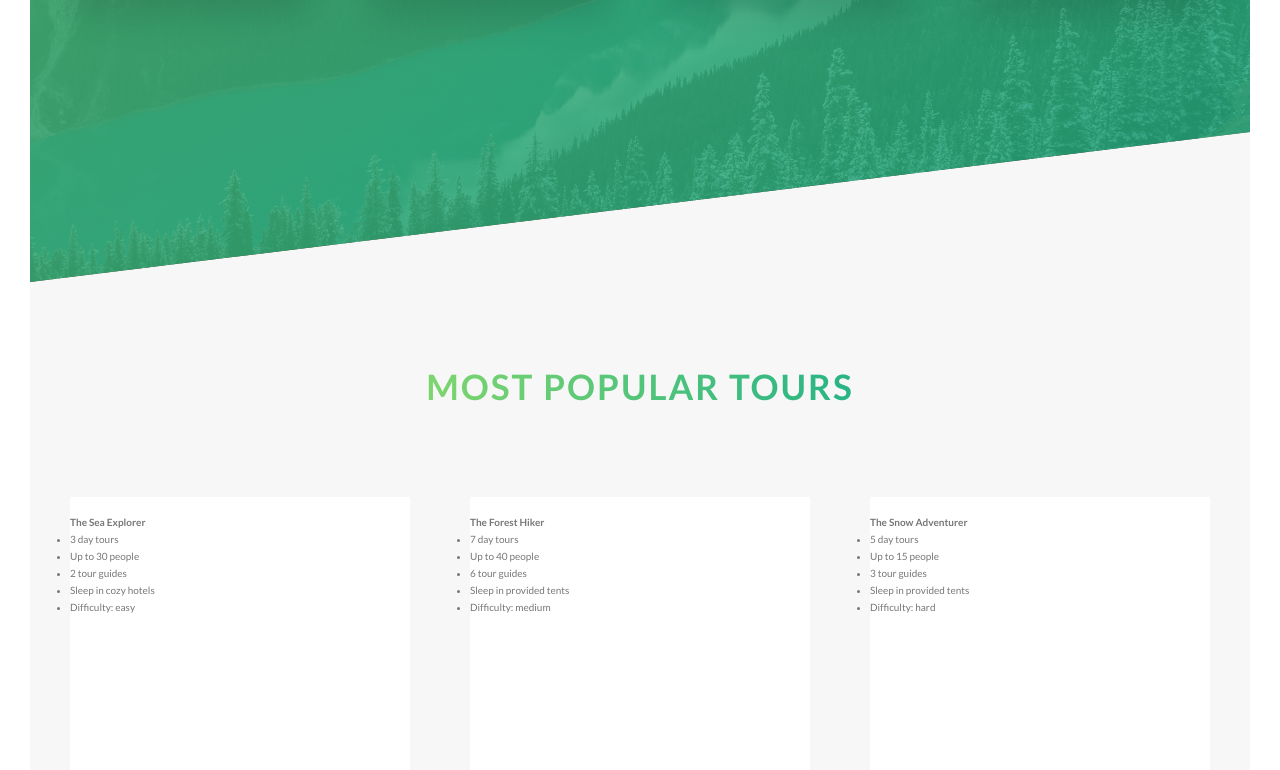
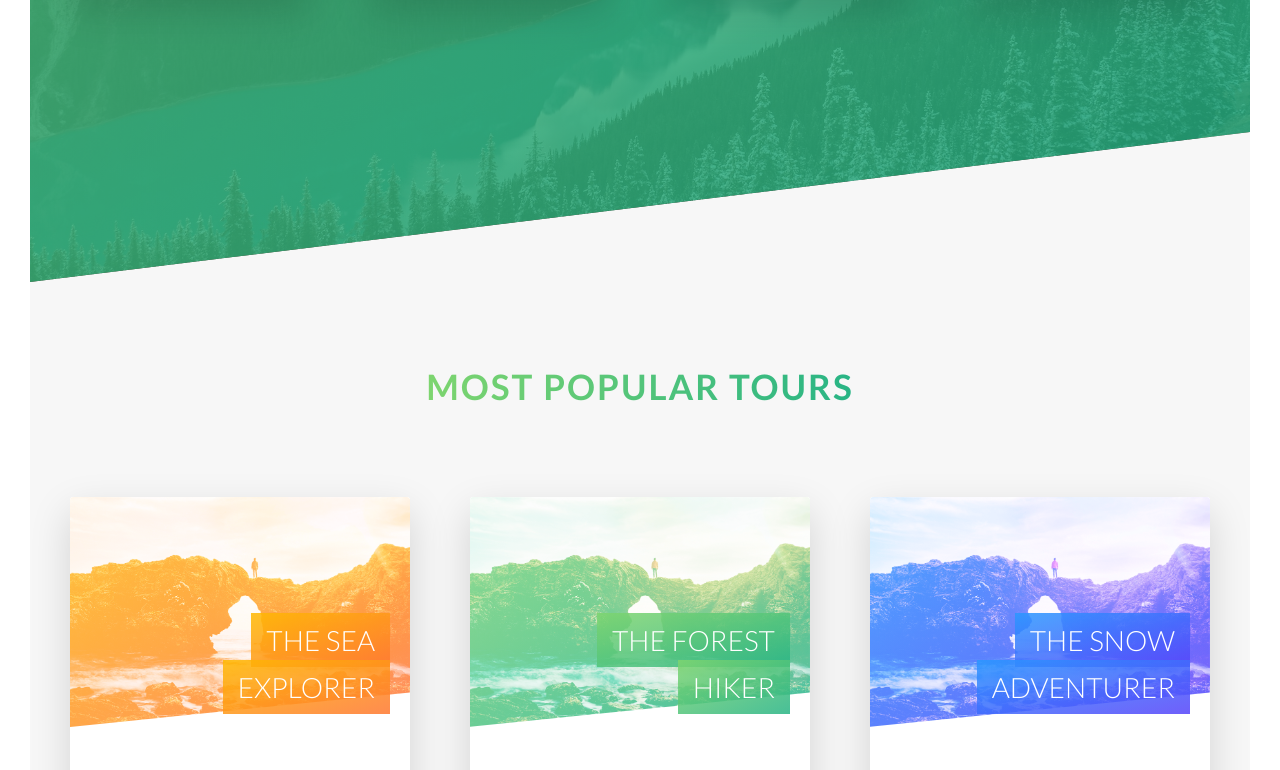
Before and after one commit to EkaterynaB/landing, a plain HTML site: page index.html in a window 1280 px wide. Shown: the part 2030-2800 px from the top of the page. Drawn offline with Linux system fonts and the light colour scheme.

Commit message:
modify css style

```diff
--- a/css/style.css
+++ b/css/style.css
@@ -103,9 +103,10 @@ body {
   text-decoration: none;
   padding: 15px 40px;
   display: inline-block;
-  border-radius: 100px;
+  border-radius: 10rem;
   transition: all .2s;
-  position: relative; }
+  position: relative;
+  font-size: 1.6rem; }
 
 .btn:hover {
   transform: translateY(-3px);
@@ -118,11 +119,17 @@ body {
   transform: translateY(-1px);
   box-shadow: 0 10px 10px rgba(0, 0, 0, 0.2); }
 
-.btn-white {
-  background: #fff;
+.btn--white {
+  background-color: #fff;
   color: #777; }
-  .btn-white:after {
-    background: #fff; }
+  .btn--white::after {
+    background-color: #fff; }
+
+.btn--green {
+  background-color: #55c57a;
+  color: #fff; }
+  .btn--green::after {
+    background-color: #55c57a; }
 
 .btn:after {
   content: '';
@@ -211,22 +218,93 @@ body {
   position: relative;
   height: 50rem; }
   .card__side {
-    background-color: orangered;
     height: 50rem;
-    transition: all .8s ease;
+    transition: all .3s ease;
     position: absolute;
     top: 0;
     left: 0;
     width: 100%;
-    backface-visibility: hidden; }
+    backface-visibility: hidden;
+    border-radius: 3px;
+    box-shadow: 0 1.5rem 4rem rgba(0, 0, 0, 0.15);
+    overflow: hidden; }
     .card__side--front {
       background-color: #fff; }
     .card__side--back {
       transform: rotateY(180deg); }
+      .card__side--back-1 {
+        background-image: linear-gradient(to right bottom, #ffb900, #ff7730); }
+      .card__side--back-2 {
+        background-image: linear-gradient(to right bottom, #7ed56f, #28b485); }
+      .card__side--back-3 {
+        background-image: linear-gradient(to right bottom, #2998ff, #5643fa); }
   .card:hover .card__side--front {
-    transform: rotateY(180deg); }
+    transform: rotateY(-180deg); }
   .card:hover .card__side--back {
     transform: rotateY(0deg); }
+  .card__picture {
+    background-size: cover;
+    height: 23rem;
+    background-blend-mode: screen;
+    -webkit-clip-path: polygon(0 0, 100% 0, 100% 85%, 0 100%);
+    clip-path: polygon(0 0, 100% 0, 100% 85%, 0 100%);
+    border-top-left-radius: 3px;
+    border-top-right-radius: 3px; }
+    .card__picture--1 {
+      background-image: linear-gradient(to right bottom, #ffb900, #ff7730), url(../img/nat-5.jpg); }
+    .card__picture--2 {
+      background-image: linear-gradient(to right bottom, #7ed56f, #28b485), url(../img/nat-5.jpg); }
+    .card__picture--3 {
+      background-image: linear-gradient(to right bottom, #2998ff, #5643fa), url(../img/nat-5.jpg); }
+  .card__heading {
+    font-size: 2.8rem;
+    font-weight: 300;
+    text-transform: uppercase;
+    text-align: right;
+    color: #fff;
+    position: absolute;
+    top: 12rem;
+    right: 2rem;
+    width: 75%; }
+  .card__heading-span {
+    padding: 1rem 1.5rem;
+    -webkit-box-decoration-break: clone;
+    box-decoration-break: clone; }
+    .card__heading-span--1 {
+      background-image: linear-gradient(to right bottom, rgba(255, 185, 0, 0.85), rgba(255, 119, 48, 0.85)); }
+    .card__heading-span--2 {
+      background-image: linear-gradient(to right bottom, rgba(126, 213, 111, 0.85), rgba(40, 180, 133, 0.85)); }
+    .card__heading-span--3 {
+      background-image: linear-gradient(to right bottom, rgba(41, 152, 255, 0.85), rgba(86, 67, 250, 0.85)); }
+  .card__details {
+    padding: 3rem; }
+    .card__details ul {
+      list-style: none;
+      width: 80%;
+      margin: 0 auto; }
+      .card__details ul li {
+        text-align: center;
+        font-size: 1.5rem;
+        padding: 1rem; }
+        .card__details ul li:not(:last-child) {
+          border-bottom: 1px solid #eee; }
+  .card__cta {
+    position: absolute;
+    top: 50%;
+    left: 50%;
+    transform: translate(-50%, -50%);
+    width: 90%;
+    text-align: center; }
+  .card__price-box {
+    text-align: center;
+    color: #fff;
+    margin-bottom: 8rem; }
+  .card__price-only {
+    font-size: 1.4rem;
+    text-transform: uppercase; }
+  .card__price-value {
+    font-size: 6rem;
+    font-weight: 100; }
 
 .header {
   height: 95vh;
--- a/index.html
+++ b/index.html
@@ -23,7 +23,7 @@
 			<span class="heading-primary--main">Outdoors</span>
 			<span class="heading-primary--sub">is where life happens</span>
 		</h1>
-		<a href="#" class="btn btn-white btn-animated">Discover out tours</a>
+		<a href="#" class="btn btn--white btn-animated">Discover out tours</a>
 	</div>
 </header>
 <main>
@@ -131,7 +131,7 @@
 								<p class="card__price-only">Only</p>
 								<p class="card__price-value">$297</p>
 							</div>
-							<a href="#popup" class="btn btn--white">Book now!</a>
+							<a href="#popup" class="btn btn--white btn-animated">Book now!</a>
 						</div>
 					</div>
 				</div>
@@ -164,7 +164,7 @@
 								<p class="card__price-only">Only</p>
 								<p class="card__price-value">$497</p>
 							</div>
-							<a href="#popup" class="btn btn--white">Book now!</a>
+							<a href="#popup" class="btn btn--white btn-animated">Book now!</a>
 						</div>
 					</div>
 				</div>
@@ -197,7 +197,7 @@
 								<p class="card__price-only">Only</p>
 								<p class="card__price-value">$897</p>
 							</div>
-							<a href="#popup" class="btn btn--white">Book now!</a>
+							<a href="#popup" class="btn btn--white btn-animated">Book now!</a>
 						</div>
 					</div>
 				</div>
@@ -209,6 +209,7 @@
 		</div>
 
 	</section>
+
 </main>
 <!--<section class="grid-test">-->
 <!--<div class="row">-->
--- a/sass/components/_button.scss
+++ b/sass/components/_button.scss
@@ -5,9 +5,10 @@
     text-decoration: none;
     padding: 15px 40px;
     display: inline-block;
-    border-radius: 100px;
+    border-radius: 10rem;
     transition: all .2s;
     position: relative;
+    font-size: $default-font-size;
   }
 
   &:hover {
@@ -25,12 +26,21 @@
     box-shadow: 0 10px 10px rgba($color-black, .2);
   }
 
-  &-white {
-    background: $color-white;
+  &--white {
+    background-color: $color-white;
     color: $color-grey-dark;
 
-    &:after {
-      background: $color-white;
+    &::after {
+      background-color: $color-white;
+    }
+  }
+
+  &--green {
+    background-color: $color-primary;
+    color: $color-white;
+
+    &::after {
+      background-color: $color-primary;
     }
   }
 
--- a/sass/components/_card.scss
+++ b/sass/components/_card.scss
@@ -5,15 +5,16 @@
   height: 50rem;
 
   &__side {
-    background-color: orangered;
     height: 50rem;
-    transition: all .8s ease;
-
+    transition: all .3s ease;
     position: absolute;
     top: 0;
     left: 0;
     width: 100%;
     backface-visibility: hidden;
+    border-radius: 3px;
+    box-shadow: 0 1.5rem 4rem rgba($color-black, .15);
+    overflow: hidden;
 
     &--front {
       background-color: $color-white;
@@ -21,14 +22,131 @@
 
     &--back {
       transform: rotateY(180deg);
+
+      &-1 {
+        background-image: linear-gradient(to right bottom, $color-secondary-light, $color-secondary-dark);
+      }
+
+      &-2 {
+        background-image: linear-gradient(to right bottom, $color-primary-light, $color-primary-dark);
+      }
+
+      &-3 {
+        background-image: linear-gradient(to right bottom, $color-tertiary-light, $color-tertiary-dark);
+      }
     }
   }
 
   &:hover &__side--front {
-    transform: rotateY(180deg);
+    transform: rotateY(-180deg);
   }
 
   &:hover &__side--back {
     transform: rotateY(0deg);
   }
+
+  &__picture {
+    background-size: cover;
+    height: 23rem;
+    background-blend-mode: screen;
+    -webkit-clip-path: polygon(0 0, 100% 0, 100% 85%, 0 100%);
+    clip-path: polygon(0 0, 100% 0, 100% 85%, 0 100%);
+    border-top-left-radius: 3px;
+    border-top-right-radius: 3px;
+
+    &--1 {
+      background-image: linear-gradient(to right bottom, $color-secondary-light, $color-secondary-dark),
+      url(../img/nat-5.jpg);
+    }
+    &--2 {
+      background-image: linear-gradient(to right bottom, $color-primary-light, $color-primary-dark),
+      url(../img/nat-5.jpg);
+    }
+    &--3 {
+      background-image: linear-gradient(to right bottom, $color-tertiary-light, $color-tertiary-dark),
+      url(../img/nat-5.jpg);
+    }
+  }
+
+  &__heading {
+    font-size: 2.8rem;
+    font-weight: 300;
+    text-transform: uppercase;
+    text-align: right;
+    color: $color-white;
+    position: absolute;
+    top: 12rem;
+    right: 2rem;
+    width: 75%;
+
+  }
+  &__heading-span {
+    padding: 1rem 1.5rem;
+    -webkit-box-decoration-break: clone;
+    box-decoration-break: clone;
+
+    &--1 {
+      background-image: linear-gradient(to right bottom,
+              rgba($color-secondary-light, .85),
+              rgba($color-secondary-dark, .85));
+    }
+    &--2 {
+      background-image: linear-gradient(to right bottom,
+              rgba($color-primary-light, .85),
+              rgba($color-primary-dark, .85));
+    }
+
+    &--3 {
+      background-image: linear-gradient(to right bottom,
+              rgba($color-tertiary-light, .85),
+              rgba($color-tertiary-dark, .85));
+    }
+  }
+
+  &__details {
+    padding: 3rem;
+
+    ul {
+      list-style: none;
+      width: 80%;
+      margin: 0 auto;
+
+      li {
+        text-align: center;
+        font-size: 1.5rem;
+        padding: 1rem;
+
+        &:not(:last-child) {
+          border-bottom: 1px solid $color-grey-light-2;
+        }
+      }
+    }
+  }
+
+  // FRONT SIDE STYLING
+  &__cta {
+    position: absolute;
+    top: 50%;
+    left: 50%;
+    transform: translate(-50%, -50%);
+    width: 90%;
+    text-align: center;
+  }
+
+  &__price-box {
+    text-align: center;
+    color: $color-white;
+    margin-bottom: 8rem;
+  }
+
+  &__price-only {
+    font-size: 1.4rem;
+    text-transform: uppercase;
+  }
+
+  &__price-value {
+    font-size: 6rem;
+    font-weight: 100;
+  }
+
 }
```
